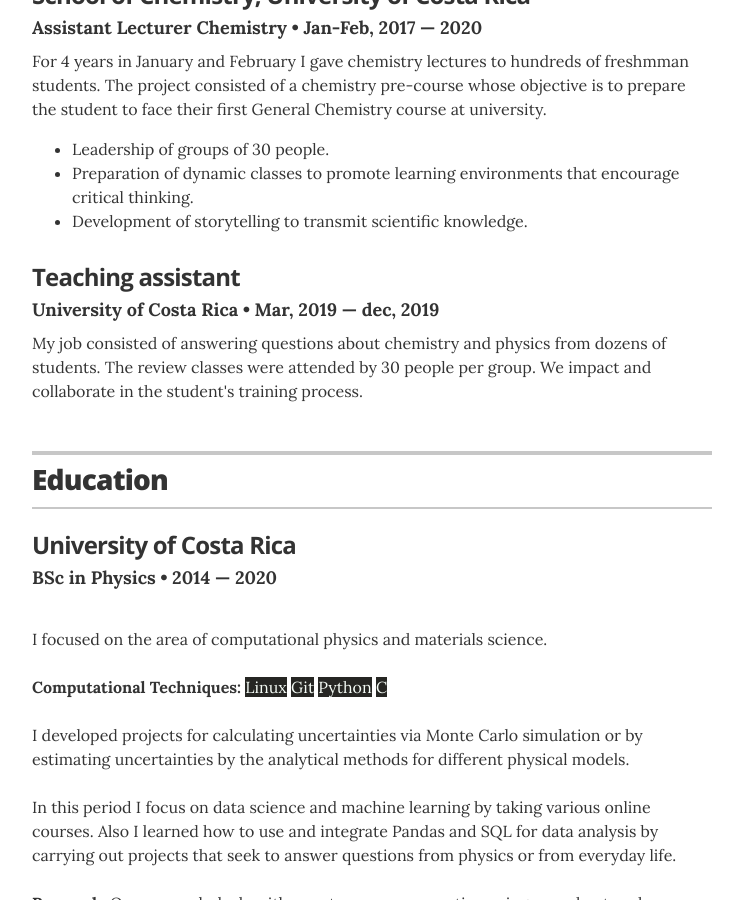
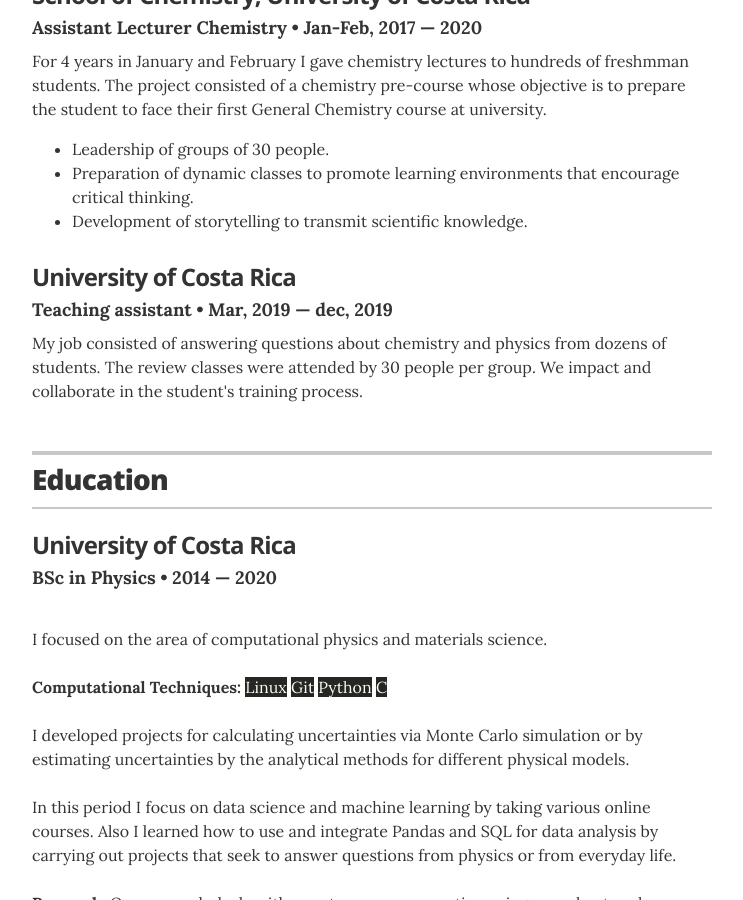
Before and after one commit to jeff0994/jeff0994.github.io, a Jekyll site: the page built from index.html, in a window 1280 px wide and 900 px high, scrolled down 971 px. Shown: the whole window, without its empty margins (268-1011 px from the left). Built offline with Jekyll 4.4.1, drawn with Linux system fonts in a browser that asks for light colours.

```diff
--- a/_data/experience.yml
+++ b/_data/experience.yml
@@ -18,8 +18,8 @@
            <li>Development of storytelling to transmit scientific knowledge.</li></ul>
 
 # Communications Coordinator
-- company: Teaching assistant
-  position: University of Costa Rica
+- company: University of Costa Rica
+  position: Teaching assistant
   duration: Mar, 2019  &mdash; dec, 2019
   summary: My job consisted of answering questions about chemistry and physics from dozens of students.
            The review classes were attended by 30 people per group. We impact and collaborate in the student's training process.
```
